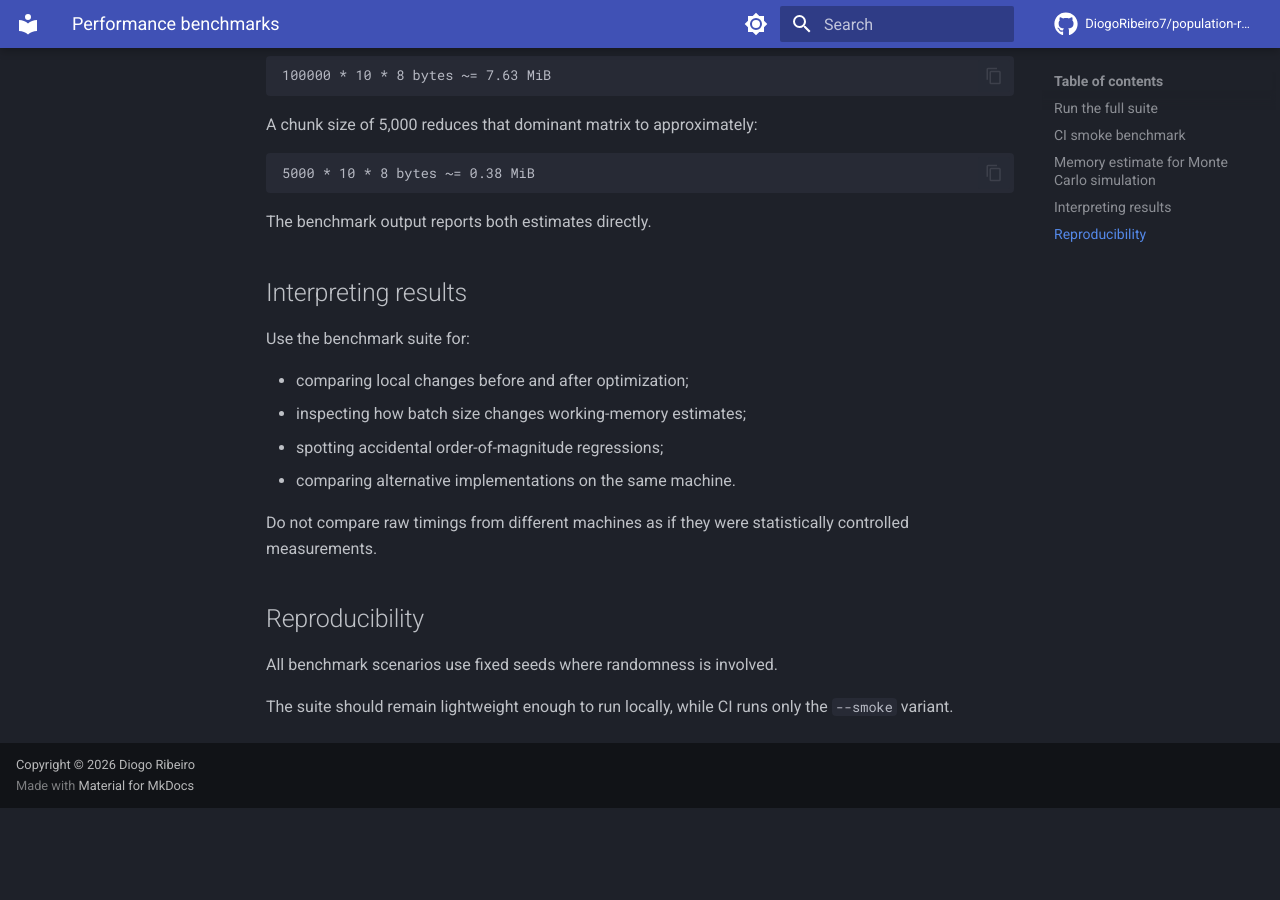
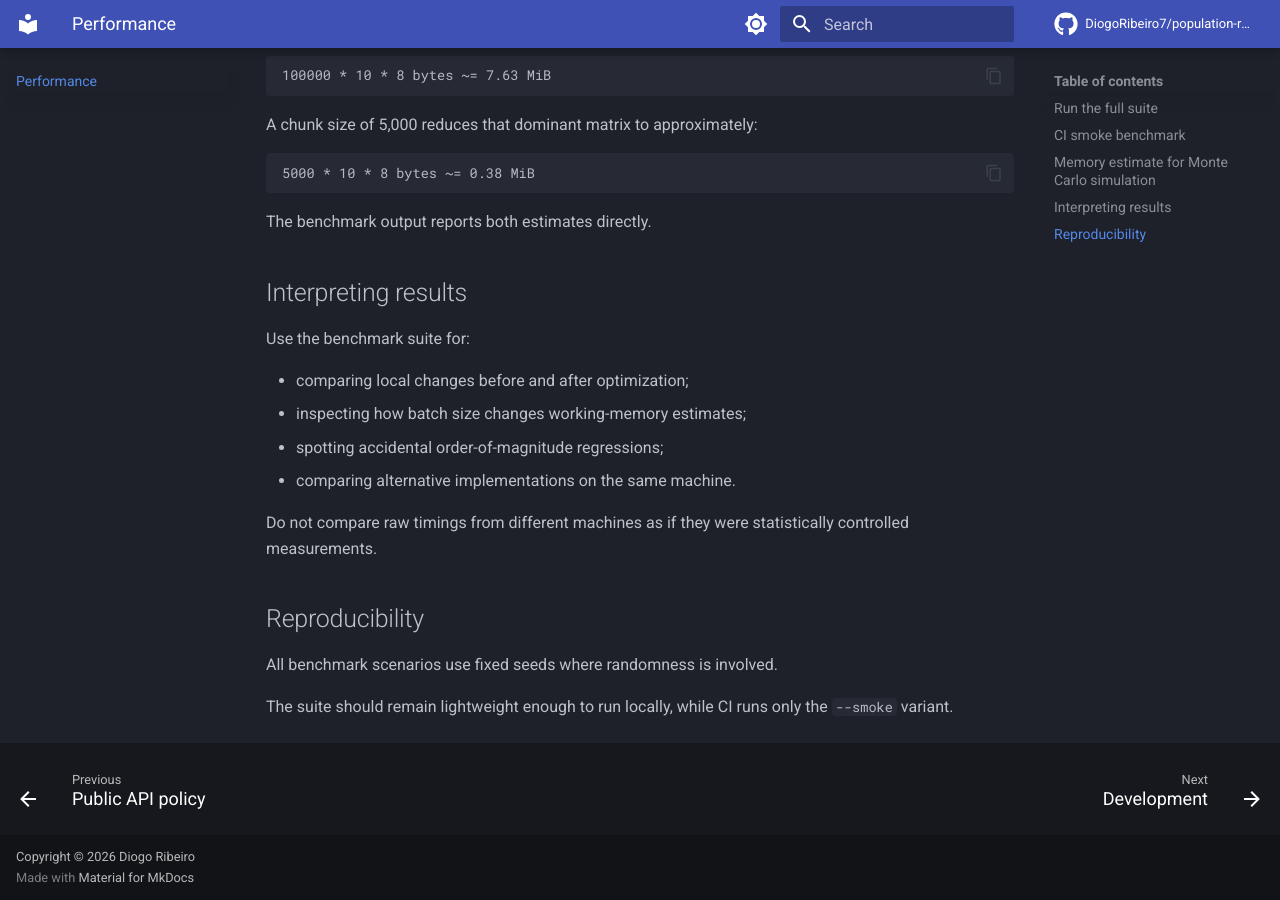
Before and after one commit to DiogoRibeiro7/population-resemblance, an MkDocs documentation site: the page built from docs/performance.md, in a window 1280 px wide and 900 px high, scrolled down 1207 px. Built offline with MkDocs 1.6.1 and Material for MkDocs 9.7.7, drawn with Linux system fonts in a browser that asks for light colours; comment, search, counter and statistics services are not loaded; before the commit the page ends 2015 px from its top, so only the background shows below that.

Commit message:
docs: add performance guide to navigation

```diff
--- a/mkdocs.yml
+++ b/mkdocs.yml
@@ -55,6 +55,7 @@ nav:
   - Experimental API: experimental-two-sample.md
   - API reference: api.md
   - Public API policy: public-api.md
+  - Performance: performance.md
   - Development: development.md
   - Releases: releases.md
 
```
